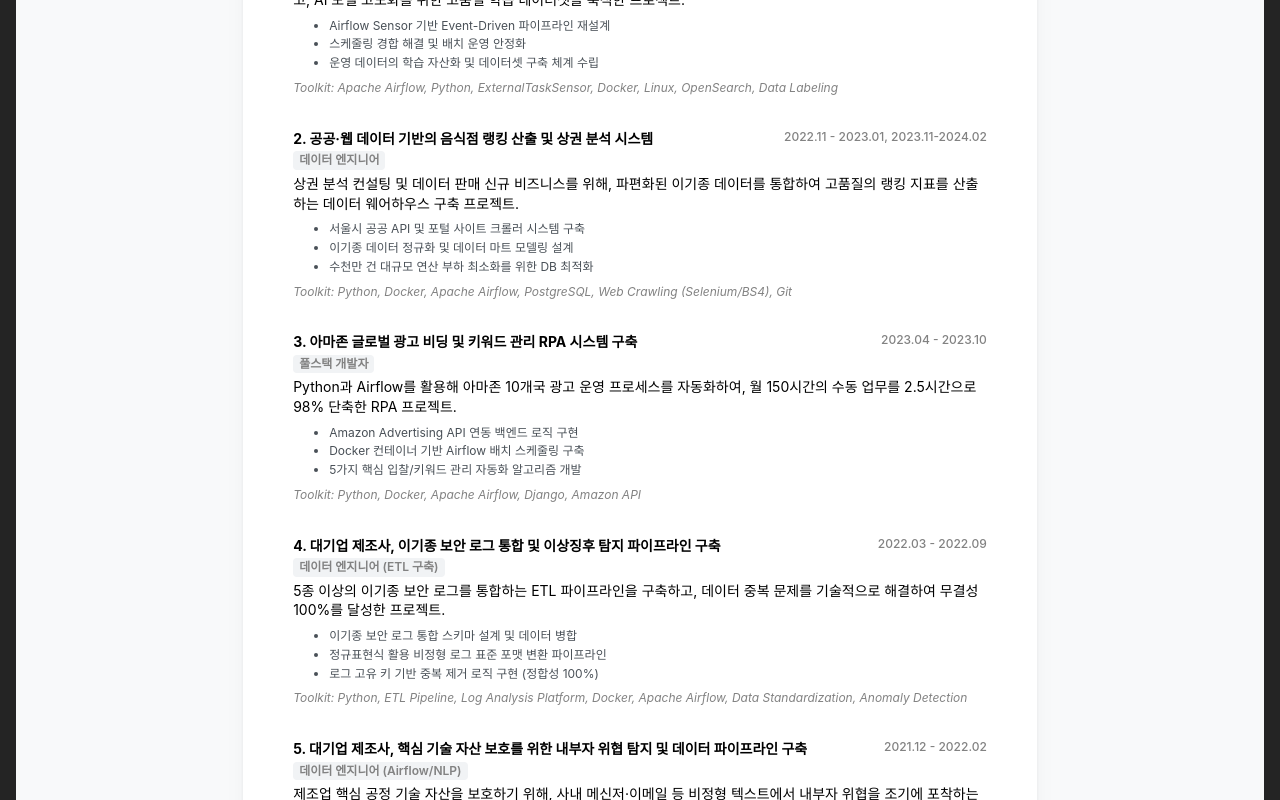
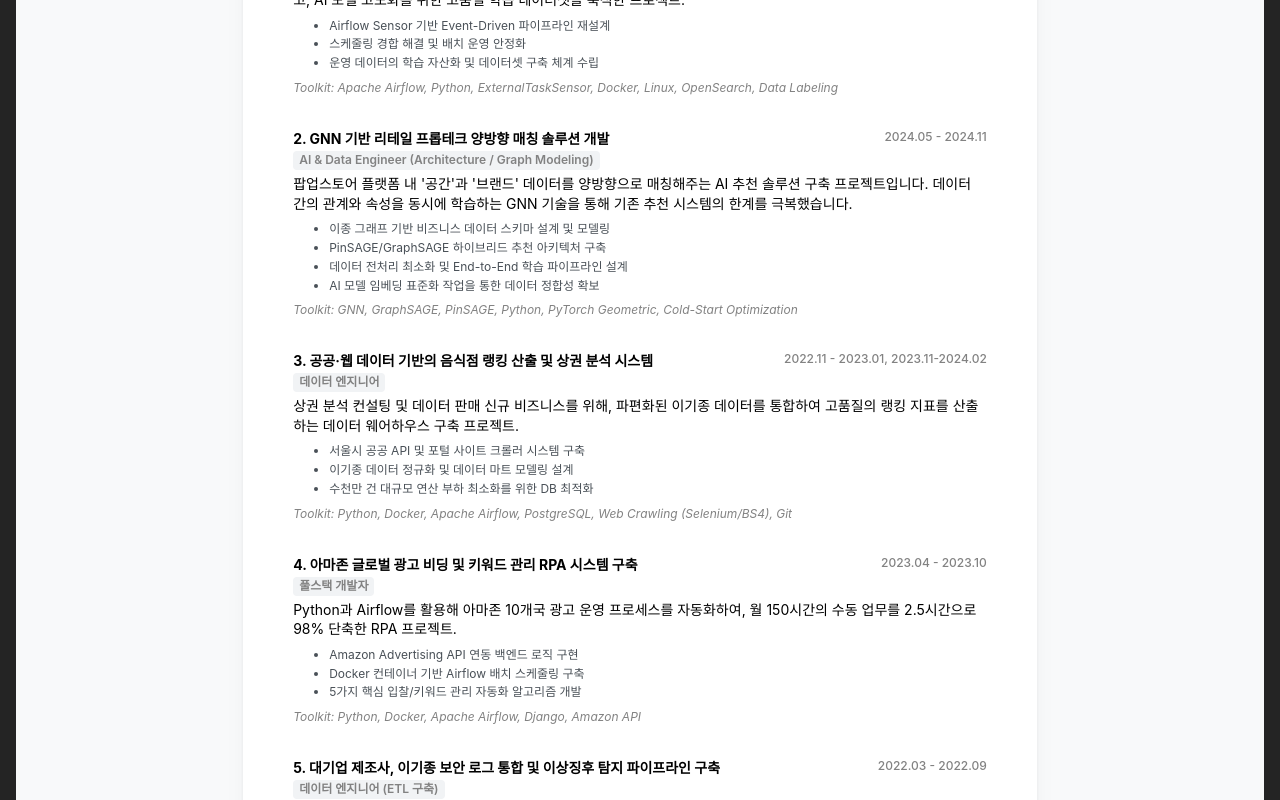
Before and after one commit to jisxo/jisxo-portfolio, a Next.js app: page /resume in a window 1280 px wide. Shown: the part 1780-2580 px from the top of the page. Built offline with nearby package versions, Linux system fonts and the light colour scheme; no server answers.

Commit message:
Add Retail GNN project with AI-generated thumbnail

```diff
--- a/src/data/projects.ts
+++ b/src/data/projects.ts
@@ -1,5 +1,6 @@
 import { Project, StarContent } from './projects/types';
 import { telecomProject } from './projects/telecom';
+import { retailGnnProject } from './projects/retail_gnn';
 import { restaurantProject } from './projects/restaurant';
 import { amazonProject } from './projects/amazon';
 import { integrationProject } from './projects/integration';
@@ -12,6 +13,7 @@
 // 순서를 변경하려면 아래 배열의 순서만 바꾸면 됩니다.
 export const projects: Project[] = [
     telecomProject,     // 2025.10
+    retailGnnProject,   // 2024.11 (New)
     restaurantProject,  // 2024.02
     amazonProject,      // 2023.10
     integrationProject, // 2022.09
--- /dev/null
+++ b/src/data/projects/retail_gnn.ts
@@ -0,0 +1,25 @@
+import { Project } from './types';
+
+export const retailGnnProject: Project = {
+    title: 'GNN 기반 리테일 프롭테크 양방향 매칭 솔루션 개발',
+    duration: '2024.05 - 2024.11',
+    role: `AI & Data Engineer
+    (Architecture / Graph Modeling)`,
+    description: "팝업스토어 플랫폼 내 '공간'과 '브랜드' 데이터를 양방향으로 매칭해주는 AI 추천 솔루션 구축 프로젝트입니다. 데이터 간의 관계와 속성을 동시에 학습하는 GNN 기술을 통해 기존 추천 시스템의 한계를 극복했습니다.",
+    image: '/images/thumbnails/retail_gnn.png',
+    domain: 'PropTech & Retail AI',
+    tags: ['GNN', 'GraphSAGE', 'PinSAGE', 'Python', 'PyTorch Geometric', 'Cold-Start Optimization'],
+    star: {
+        situation: `기존의 필터링 방식은 공간의 물리적 특성과 브랜드의 추상적 속성 사이의 복합적인 연관성을 반영하지 못했습니다. 특히 사용자의 행동 로그가 없는 **신규 등록 공간 및 브랜드(Cold-Start)**는 추천에서 완전히 배제되는 문제가 발생하여 비즈니스 확장에 큰 장애가 되고 있었습니다.`,
+        action: `속성 데이터 처리에 특화된 **PinSAGE**와 행동 패턴 분석에 강점이 있는 **GraphSAGE**를 상호보완적으로 결합한 하이브리드 아키텍처를 설계했습니다.
+공간, 브랜드, 사용자를 노드로 정의하고 이들 사이의 상호작용을 엣지로 구성하는 **이종(Heterogeneous) 그래프 스키마**를 독자적으로 설계하여, 단순 속성 매칭을 넘어선 복합적인 관계성을 모델이 학습할 수 있도록 구현했습니다.`,
+        result: `이를 통해 이력이 없는 신규 데이터에 대해서도 **즉각적인 추천이 가능한 시스템**을 구축하여 Cold-Start 문제를 해결했습니다.
+또한 데이터 간의 숨겨진 연관성을 학습함으로써 인기 아이템 쏠림 현상을 개선하고, 라이프스타일 기반의 **추천 다양성**을 확보하여 실제 서비스 탑재 가능한 수준의 PoC(Proof of Concept)를 성공적으로 완료했습니다.`
+    },
+    contributions: [
+        '이종 그래프 기반 비즈니스 데이터 스키마 설계 및 모델링',
+        'PinSAGE/GraphSAGE 하이브리드 추천 아키텍처 구축',
+        '데이터 전처리 최소화 및 End-to-End 학습 파이프라인 설계',
+        'AI 모델 임베딩 표준화 작업을 통한 데이터 정합성 확보'
+    ]
+};
```
Also changed, not shown: public/images/thumbnails/retail_gnn.png (added).
